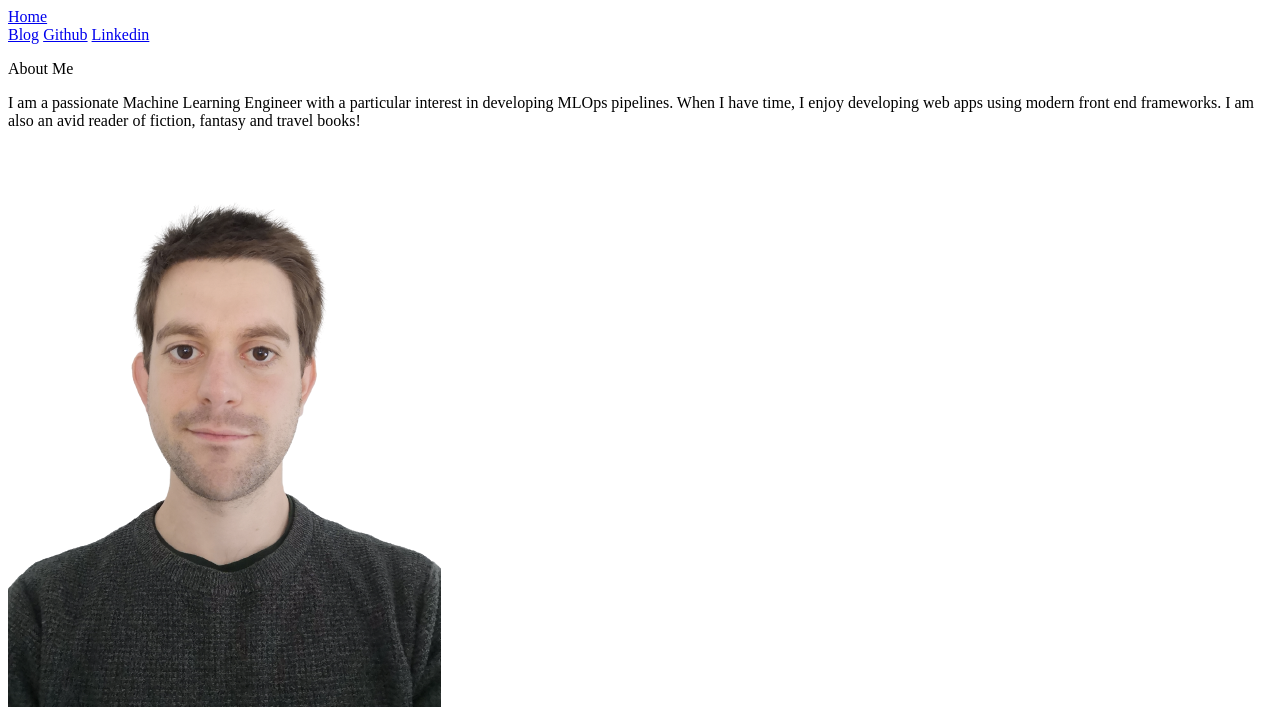
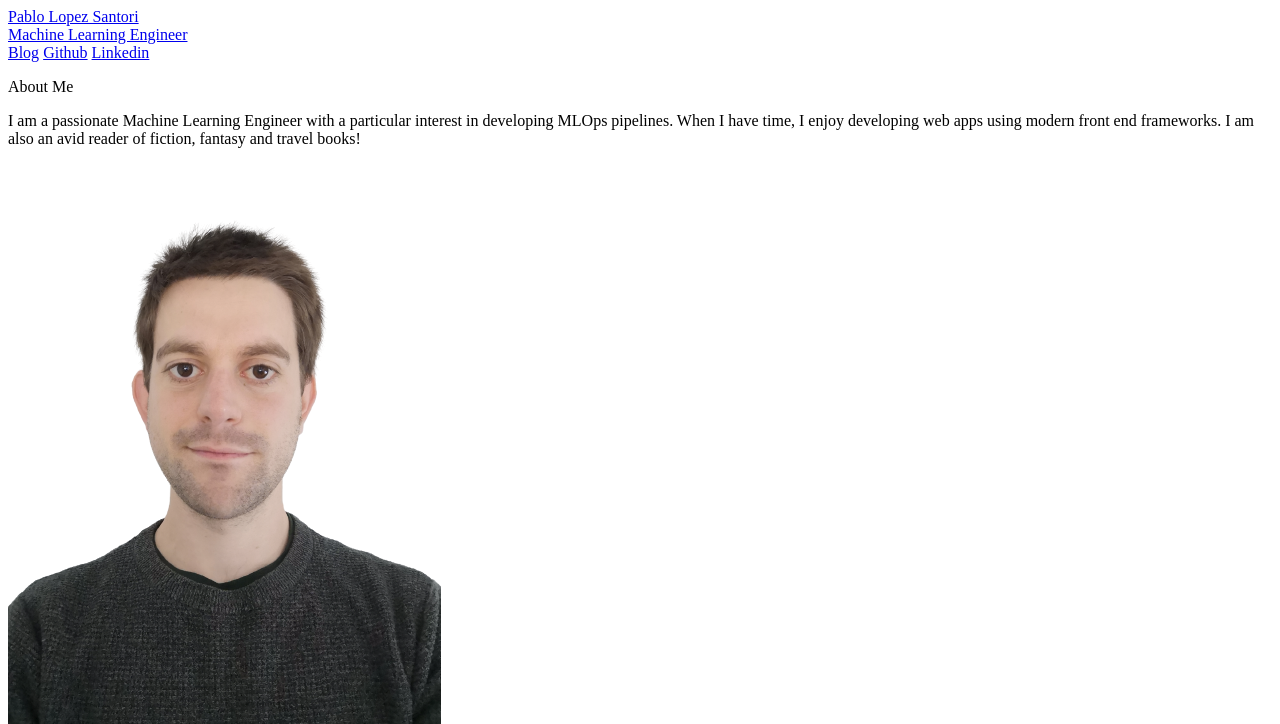
Before and after one commit to wanderdust/personal-blog, an Astro site: page / in a window 1280 px wide. Shown: the top 724 px of the page. Built offline with nearby package versions, Linux system fonts and the light colour scheme; Astro itself is replaced by a stand-in of ours.

Commit message:
Add my name in header

```diff
--- a/src/components/Header.astro
+++ b/src/components/Header.astro
@@ -4,7 +4,10 @@
 
 <nav class="font-sans flex flex-col text-center sm:flex-row sm:text-left sm:justify-between py-4 px-20 bg-white shadow sm:items-baseline w-full">
     <div class="mb-2 sm:mb-0">
-      <a href="/" class="text-2xl no-underline text-grey-darkest hover:text-blue-dark">Home</a>
+      <a href="/" class="text-2xl no-underline text-grey-darkest hover:text-blue-dark">
+        <div>Pablo Lopez Santori</div>
+        <div class="text-sm">Machine Learning Engineer</div>
+      </a>
     </div>
     <div>
       <a href="/" class="text-lg no-underline text-grey-darkest hover:text-blue-dark ml-2">Blog</a>
```
